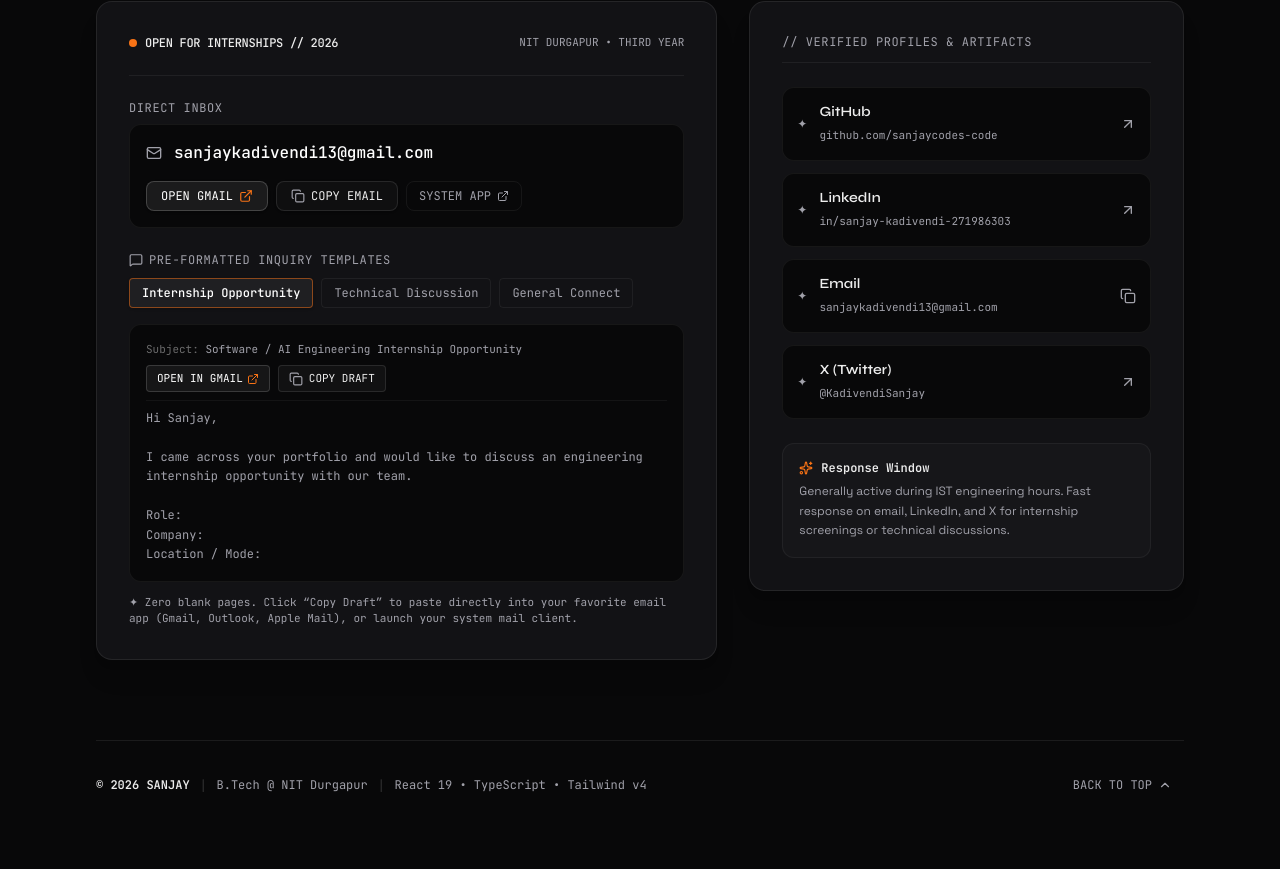
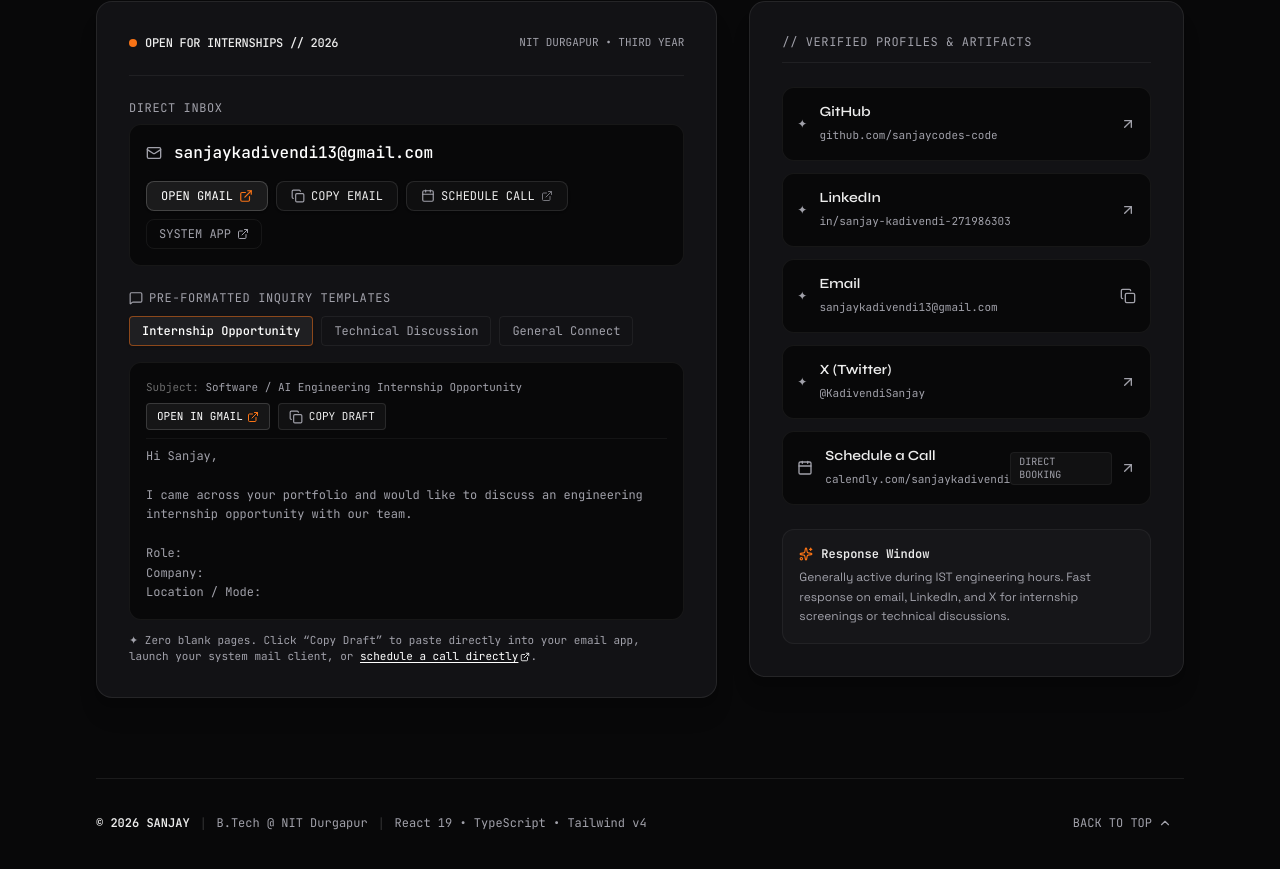
Before and after one commit to sanjaycodes-code/Portfolio, a React (Vite) app: page / in a window 1280 px wide. Shown: the part 9708-10577 px from the top of the page. Built offline with nearby package versions, Linux system fonts and the light colour scheme.

Commit message:
fix(footer): add Calendly schedule a call CTA as secondary action

```diff
--- a/src/components/sections/Footer.tsx
+++ b/src/components/sections/Footer.tsx
@@ -7,10 +7,14 @@ import {
   ExternalLink,
   ChevronUp,
   Sparkles,
-  MessageSquare
+  MessageSquare,
+  Calendar
 } from 'lucide-react'
 import { SOCIAL_LINKS } from '../../data/socials'
 import { useReducedMotion } from '../../hooks/useReducedMotion'
+
+// Calendly booking link (Replace with your direct Calendly URL once configured)
+const CALENDLY_URL = 'https://calendly.com/sanjaykadivendi'
 
 interface InquiryTemplate {
   id: string
@@ -215,6 +219,18 @@ export function Footer() {
                     )}
                   </button>
 
+                  <a
+                    href={CALENDLY_URL}
+                    target="_blank"
+                    rel="noopener noreferrer"
+                    aria-label="Schedule a call via Calendly (opens in a new tab)"
+                    className="font-mono text-xs px-3.5 py-1.5 rounded-lg border border-white/[0.1] bg-white/[0.03] hover:bg-white/[0.08] text-[#EDEDED] hover:text-white focus-visible:ring-2 focus-visible:ring-[#F97316] focus-visible:outline-none transition-all flex items-center gap-1.5 shadow-sm cursor-pointer"
+                  >
+                    <Calendar className="w-3.5 h-3.5 text-[#A1A1AA]" />
+                    <span>SCHEDULE CALL</span>
+                    <ExternalLink className="w-3 h-3 text-[#A1A1AA] opacity-70" />
+                  </a>
+
                   <button
                     onClick={handleLaunchMailApp}
                     type="button"
@@ -323,7 +339,16 @@ export function Footer() {
               </div>
 
               <p className="font-mono text-[11px] text-[#A1A1AA] mt-3">
-                ✦ Zero blank pages. Click &ldquo;Copy Draft&rdquo; to paste directly into your favorite email app (Gmail, Outlook, Apple Mail), or launch your system mail client.
+                ✦ Zero blank pages. Click &ldquo;Copy Draft&rdquo; to paste directly into your email app, launch your system mail client, or{' '}
+                <a
+                  href={CALENDLY_URL}
+                  target="_blank"
+                  rel="noopener noreferrer"
+                  className="text-white hover:text-[#F97316] underline underline-offset-2 transition-colors inline-flex items-center gap-0.5"
+                >
+                  <span>schedule a call directly</span>
+                  <ExternalLink className="w-2.5 h-2.5 inline" />
+                </a>.
               </p>
             </div>
           </div>
@@ -397,6 +422,33 @@ export function Footer() {
                   </a>
                 )
               })}
+
+              {/* Schedule a Call (Calendly Direct Booking) */}
+              <a
+                href={CALENDLY_URL}
+                target="_blank"
+                rel="noopener noreferrer"
+                aria-label="Schedule a call via Calendly (opens in a new tab)"
+                className="flex items-center justify-between p-3.5 rounded-xl bg-[#080809] border border-white/[0.06] hover:border-white/[0.18] hover:bg-white/[0.02] text-[#EDEDED] hover:text-white transition-all group focus-visible:ring-2 focus-visible:ring-[#F97316] focus-visible:outline-none"
+              >
+                <div className="flex items-center gap-3">
+                  <Calendar className="w-4 h-4 text-[#A1A1AA] group-hover:text-[#F97316] transition-colors" />
+                  <div>
+                    <span className="font-['Syne'] text-sm font-semibold block">
+                      Schedule a Call
+                    </span>
+                    <span className="font-mono text-[11px] text-[#A1A1AA]">
+                      calendly.com/sanjaykadivendi
+                    </span>
+                  </div>
+                </div>
+                <div className="flex items-center gap-2 font-mono text-xs text-[#A1A1AA] group-hover:text-white">
+                  <span className="text-[10px] uppercase px-2 py-0.5 rounded bg-white/[0.04] text-[#A1A1AA] border border-white/[0.05] hidden sm:inline-block">
+                    Direct Booking
+                  </span>
+                  <ArrowUpRight className="w-4 h-4 text-[#A1A1AA] group-hover:text-white group-hover:translate-x-0.5 group-hover:-translate-y-0.5 transition-all" />
+                </div>
+              </a>
             </div>
 
             {/* Quick Context Card */}
```
